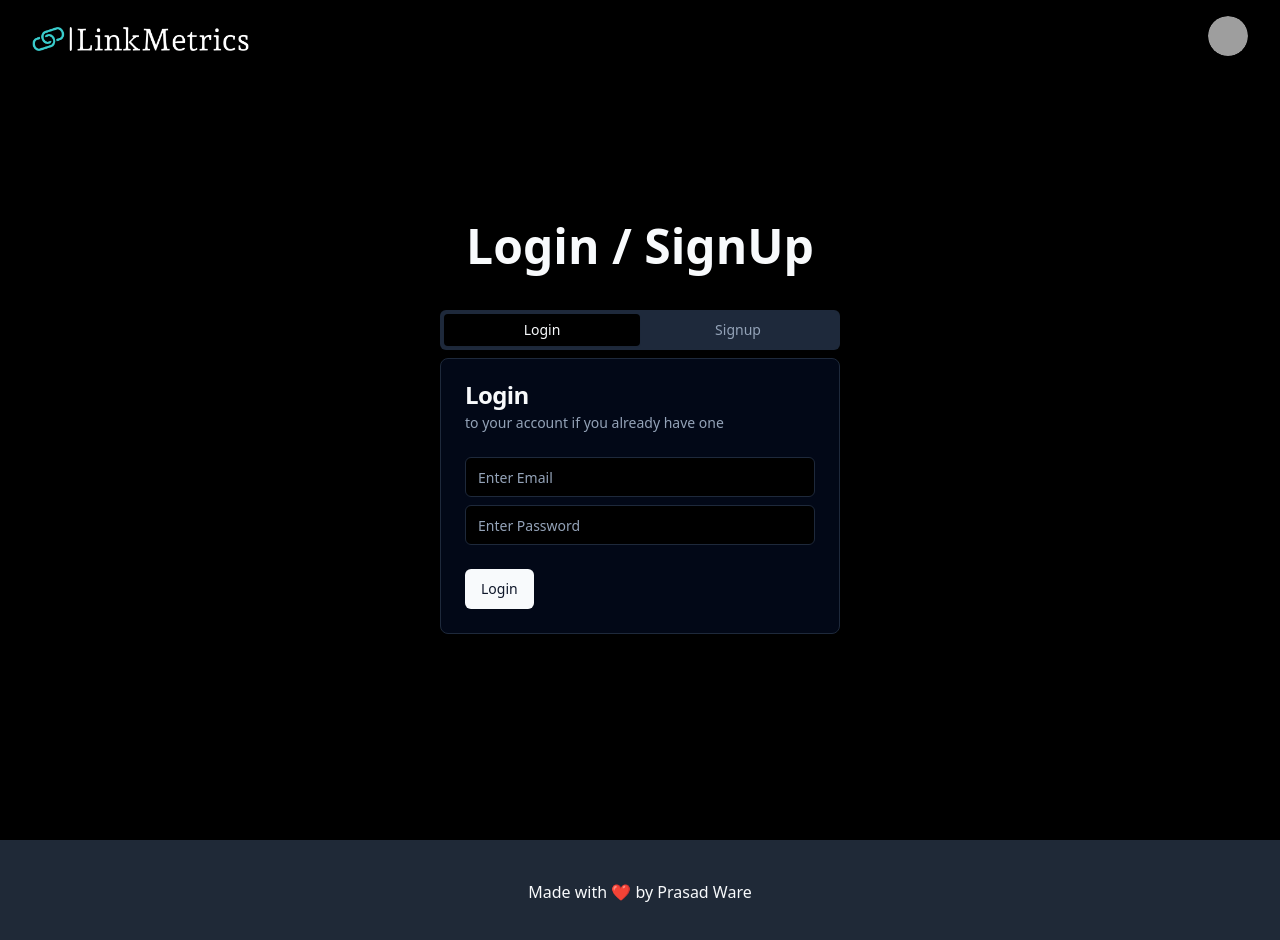
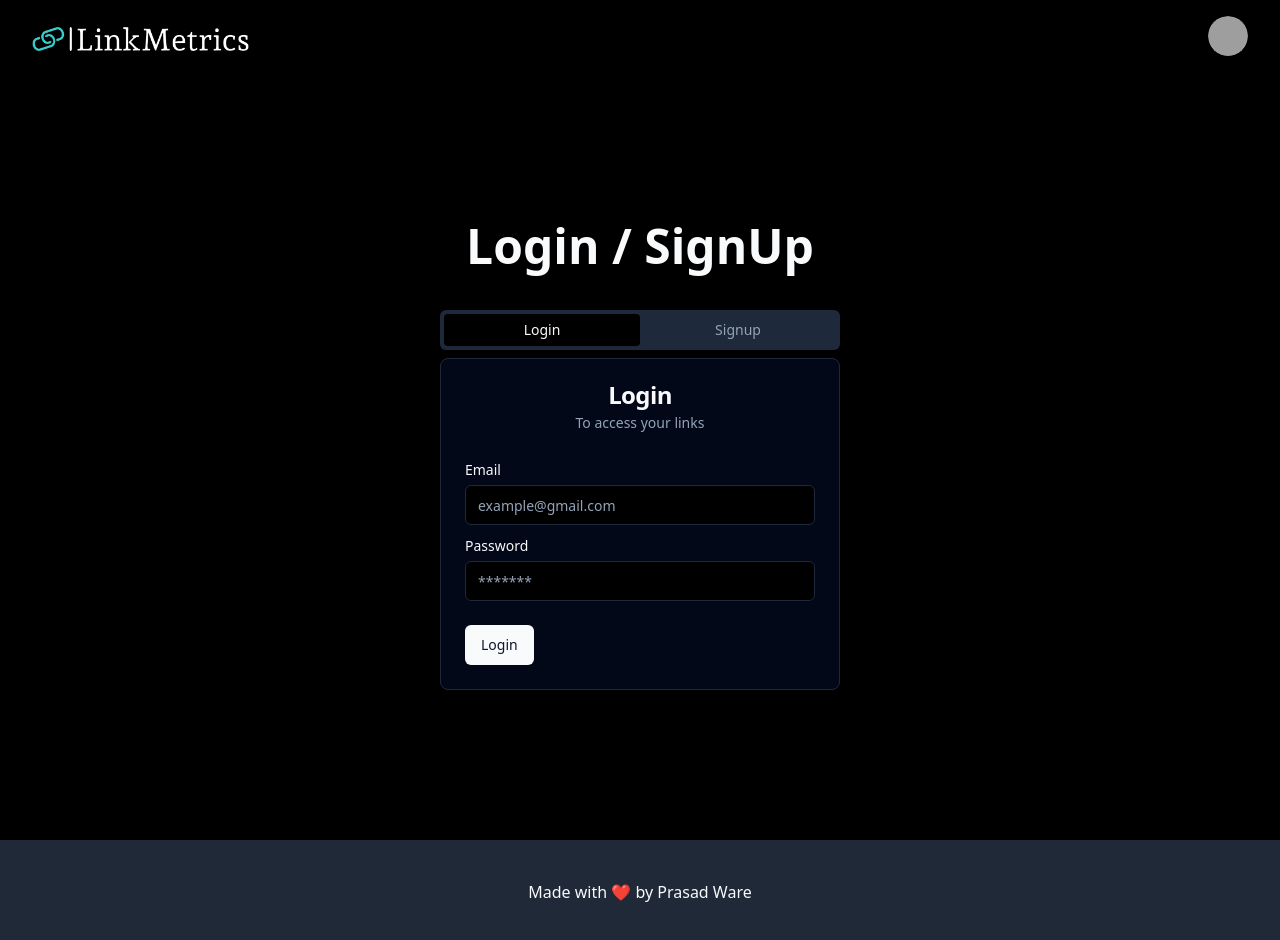
Before and after one commit to Prasad-D-Ware/LinkMetrics, a React (Vite) app: page /auth in a window 1280 px wide. Shown: the top 940 px of the page. Built offline with nearby package versions, Linux system fonts and the light colour scheme; grey boxes are pictures that could not be loaded.

Commit message:
mod:login component styles

```diff
--- a/src/components/Login.jsx
+++ b/src/components/Login.jsx
@@ -70,28 +70,28 @@ const Login = () => {
 
   return (
     <Card>
-      <CardHeader>
+      <CardHeader className="text-center">
         <CardTitle>Login</CardTitle>
-        <CardDescription>
-          to your account if you already have one
-        </CardDescription>
+        <CardDescription>To access your links</CardDescription>
         {error && <Error message={error.message} />}
       </CardHeader>
       <CardContent className="space-y-2">
         <div className="space-y-1">
+          <label className="text-sm">Email </label>
           <Input
             name="email"
             type="email"
-            placeholder="Enter Email"
+            placeholder="example@gmail.com"
             onChange={handleInputChange}
           />
           {errors.email && <Error message={errors.email} />}
         </div>
         <div className="space-y-1">
+          <label className="text-sm">Password </label>
           <Input
             name="password"
             type="password"
-            placeholder="Enter Password"
+            placeholder="*******"
             onChange={handleInputChange}
           />
           {errors.password && <Error message={errors.password} />}
@@ -99,7 +99,7 @@ const Login = () => {
       </CardContent>
       <CardFooter>
         <Button onClick={handleLogin}>
-          {loading ? <BeatLoader size={10} color /> : "Login"}
+          {loading ? <BeatLoader size={10} /> : "Login"}
         </Button>
       </CardFooter>
     </Card>
```
